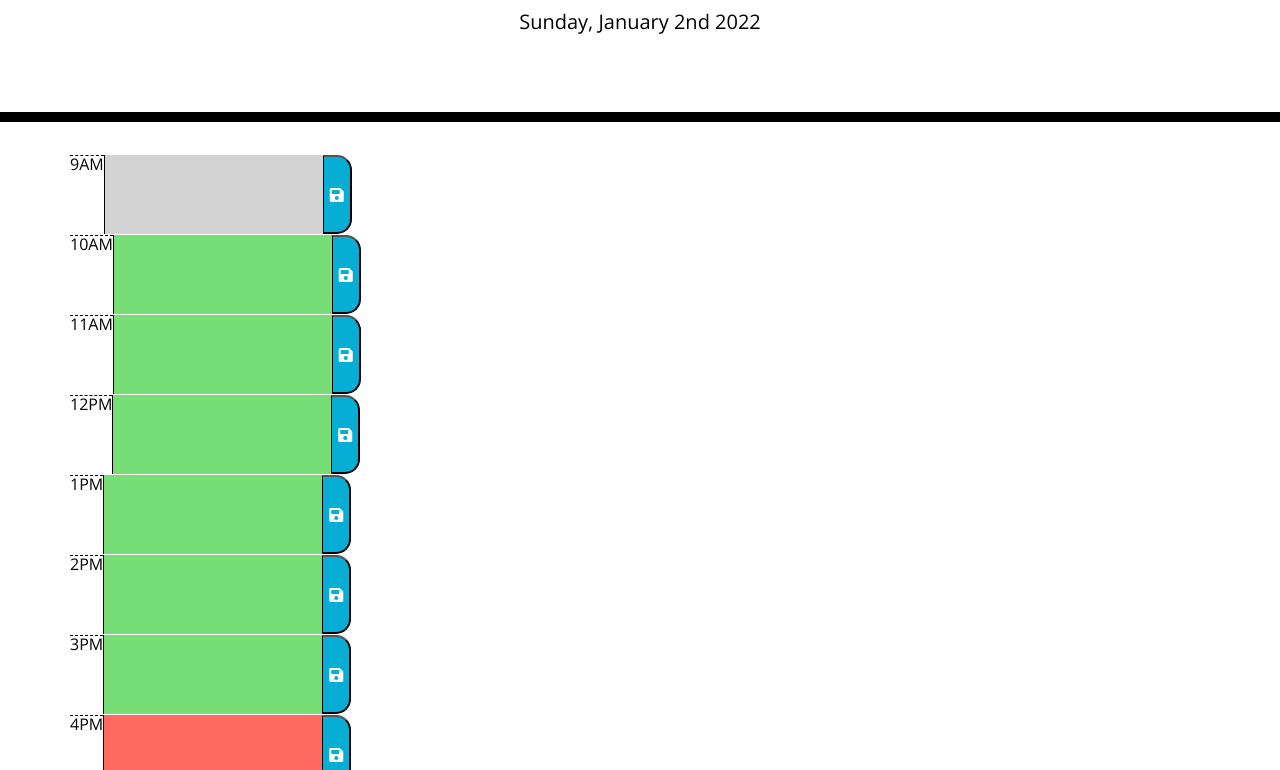
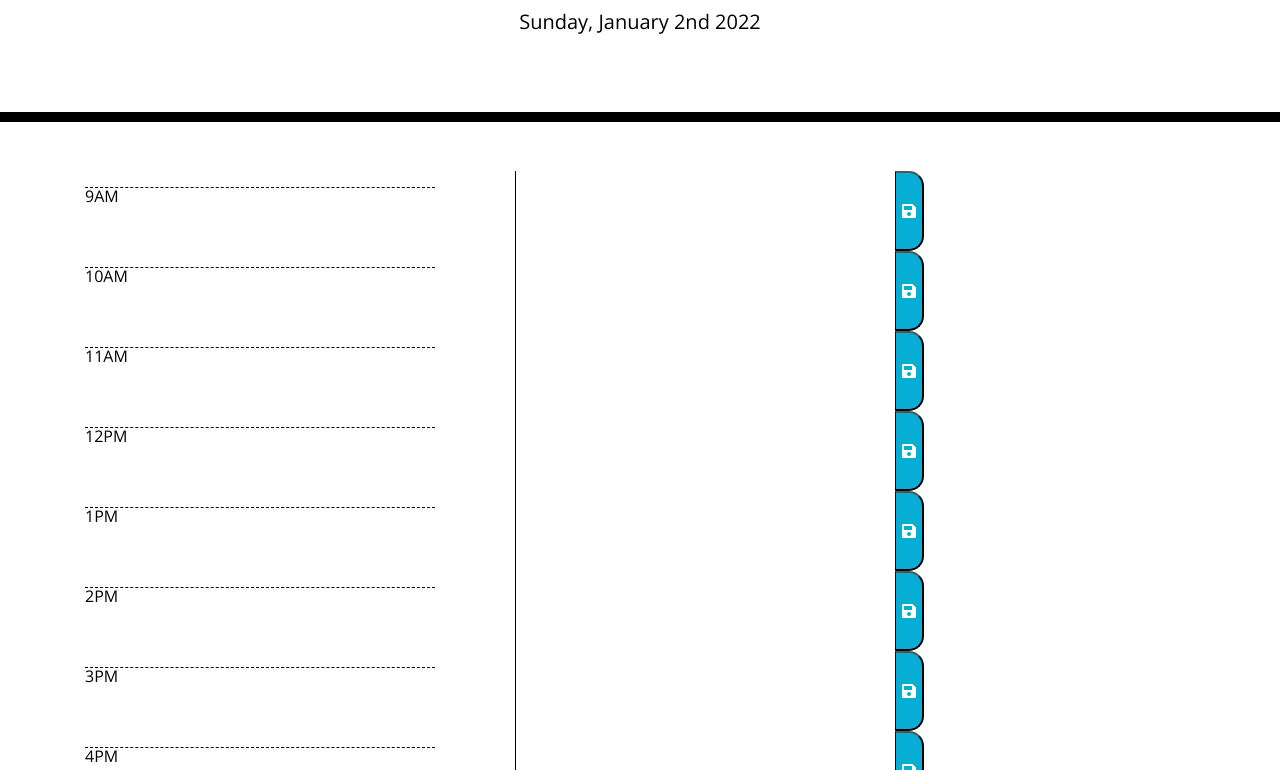
Before and after one commit to hjohnsick/workday_scheduler, a plain HTML site: page index.html in a window 1280 px wide. Shown: the part 182-952 px from the top of the page. Drawn offline with nearby package versions, Linux system fonts and the light colour scheme.

Commit message:
switched from dynamically creating html to hard coding

```diff
--- a/assets/css/styles.css
+++ b/assets/css/styles.css
@@ -11,6 +11,7 @@ body {
     color: #000000;
     border-left: 1px solid black;
     padding: 10px;
+    height: 80px;
   }
 
   .jumbotron {
@@ -40,6 +41,7 @@ body {
     background-color: #ffffff;
     color: #000000;
     border-top: 1px dashed #000000;
+    height: 80px;
   }
 
   .past {
@@ -63,6 +65,7 @@ body {
     border-bottom-right-radius: 15px;
     background-color: #06AED5;
     color: white;
+    height: 80px;
   }
 
   .saveBtn i:hover {
--- a/assets/js/script.js
+++ b/assets/js/script.js
@@ -1,48 +1,6 @@
 var currentDayEl = document.querySelector("#currentDay");
-var containerDiv = document.querySelector(".container");
-
 // Display Current Day at the top of the page
 currentDayEl.textContent = moment().format("dddd, MMMM Do YYYY");
 
 // Store the current time
 var currentTime = moment().format("hA");
-console.log(currentTime);
-var times = ["9AM", "10AM", "11AM", "12PM", "1PM", "2PM", "3PM", "4PM", "5PM"];
-
-// create table to display times, enter text, and save item
-var createTable = function() {
-    var timeBlockDiv = document.createElement("div");
-    timeBlockDiv.setAttribute("class", "time-block");
-    containerDiv.appendChild(timeBlockDiv);
-    // Display each time period
-    for (var i = 0; i < times.length; i++) {
-        // create row to display time, text, and save button
-        var rowDiv = document.createElement("div");
-        timeBlockDiv.appendChild(rowDiv);
-        rowDiv.setAttribute("class", "row");
-        var timeP = document.createElement("p");
-        rowDiv.appendChild(timeP);
-        timeP.setAttribute("class", "hour");
-        timeP.textContent = times[i];
-        var textInput = document.createElement("textarea");
-        rowDiv.appendChild(textInput);
-        textInput.setAttribute("class", "description");
-        var saveButton = document.createElement("button");
-        rowDiv.appendChild(saveButton);
-        saveButton.setAttribute("class", "saveBtn");
-        saveButton.innerHTML = '<i class="fas fa-save"></i>';
-
-        if (currentTime === timeP.outerText) {
-            textInput.setAttribute("class", "present");
-        }
-        else if (currentTime < timeP.outerText) {
-            textInput.setAttribute("class", "past");
-        } else if (currentTime > timeP.outerText) {
-            textInput.setAttribute("class", "future");
-        }
-
-        console.log(timeP.outerText);
-    }
-}
-
-createTable();
--- a/index.html
+++ b/index.html
@@ -30,6 +30,106 @@
     </header>
     <div class="container">
       <!-- Timeblocks go here -->
+      <div class="row align-items-start">
+        <div class="col">
+            <p class="hour">9AM</p>
+        </div>
+        <div class="col">
+            <textarea></textarea>
+        </div>
+        <div class="col">
+            <button class="saveBtn"><i class="fas fa-save"></i></button>
+        </div>
+      </div>
+      <div class="row align-items-start">
+        <div class="col">
+            <p class="hour">10AM</p>
+        </div>
+        <div class="col">
+            <textarea></textarea>
+        </div>
+        <div class="col">
+            <button class="saveBtn"><i class="fas fa-save"></i></button>
+        </div>
+      </div>
+      <div class="row align-items-start">
+        <div class="col">
+            <p class="hour">11AM</p>
+        </div>
+        <div class="col">
+            <textarea></textarea>
+        </div>
+        <div class="col">
+            <button class="saveBtn"><i class="fas fa-save"></i></button>
+        </div>
+      </div>
+      <div class="row align-items-start">
+        <div class="col">
+            <p class="hour">12PM</p>
+        </div>
+        <div class="col">
+            <textarea></textarea>
+        </div>
+        <div class="col">
+            <button class="saveBtn"><i class="fas fa-save"></i></button>
+        </div>
+      </div>
+      <div class="row align-items-start">
+        <div class="col">
+            <p class="hour">1PM</p>
+        </div>
+        <div class="col">
+            <textarea></textarea>
+        </div>
+        <div class="col">
+            <button class="saveBtn"><i class="fas fa-save"></i></button>
+        </div>
+      </div>
+      <div class="row align-items-start">
+        <div class="col">
+            <p class="hour">2PM</p>
+        </div>
+        <div class="col">
+            <textarea></textarea>
+        </div>
+        <div class="col">
+            <button class="saveBtn"><i class="fas fa-save"></i></button>
+        </div>
+      </div>
+      <div class="row align-items-start">
+        <div class="col">
+            <p class="hour">3PM</p>
+        </div>
+        <div class="col">
+            <textarea></textarea>
+        </div>
+        <div class="col">
+            <button class="saveBtn"><i class="fas fa-save"></i></button>
+        </div>
+      </div>
+      <div class="row align-items-start">
+        <div class="col">
+            <p class="hour">4PM</p>
+        </div>
+        <div class="col">
+            <textarea></textarea>
+        </div>
+        <div class="col">
+            <button class="saveBtn"><i class="fas fa-save"></i></button>
+        </div>
+      </div>
+      <div class="row align-items-start">
+        <div class="col">
+            <p class="hour">5PM</p>
+        </div>
+        <div class="col">
+            <textarea></textarea>
+        </div>
+        <div class="col">
+            <button class="saveBtn"><i class="fas fa-save"></i></button>
+        </div>
+      </div>
+
     </div>
 
     <script src="https://code.jquery.com/jquery-3.4.1.min.js"></script>
```
